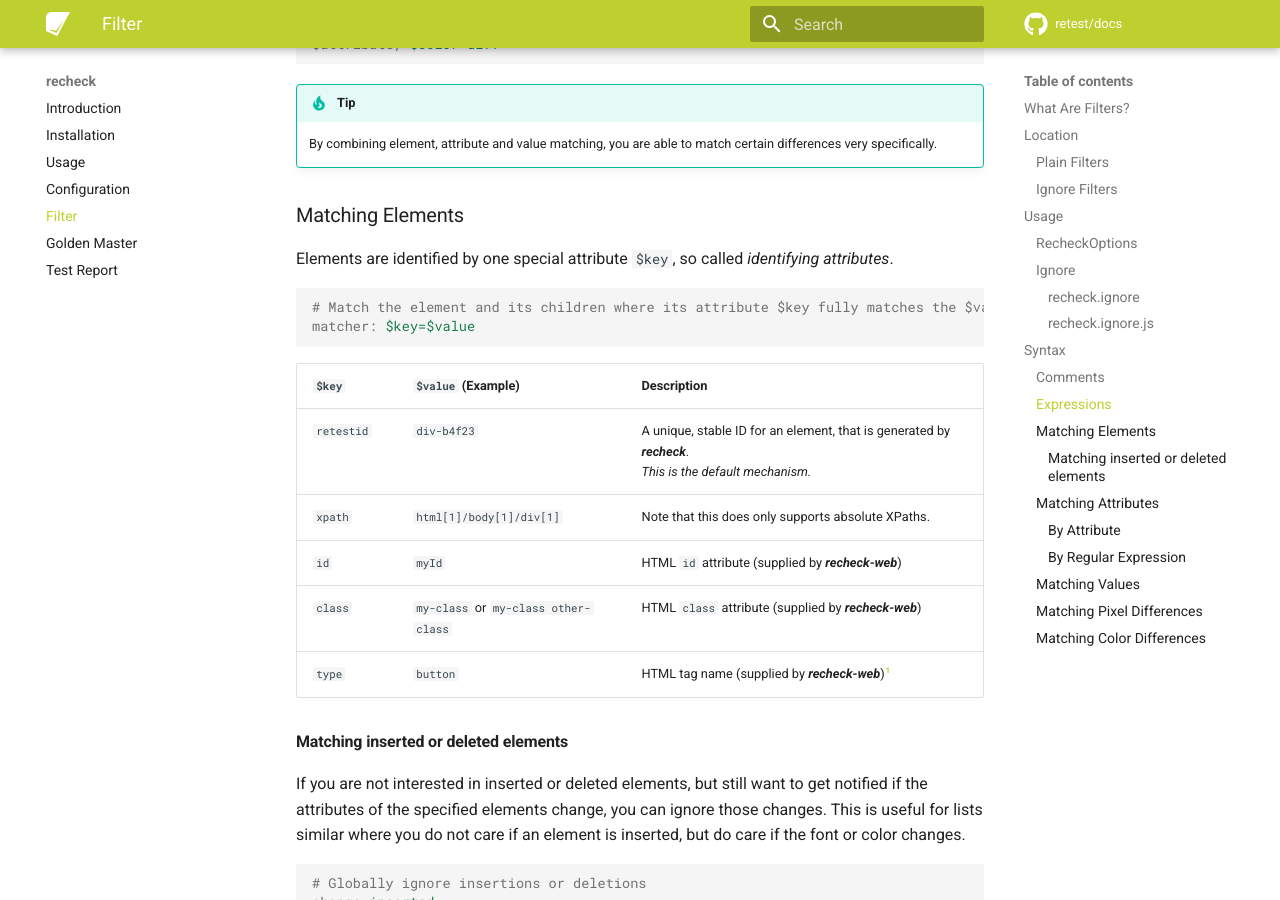
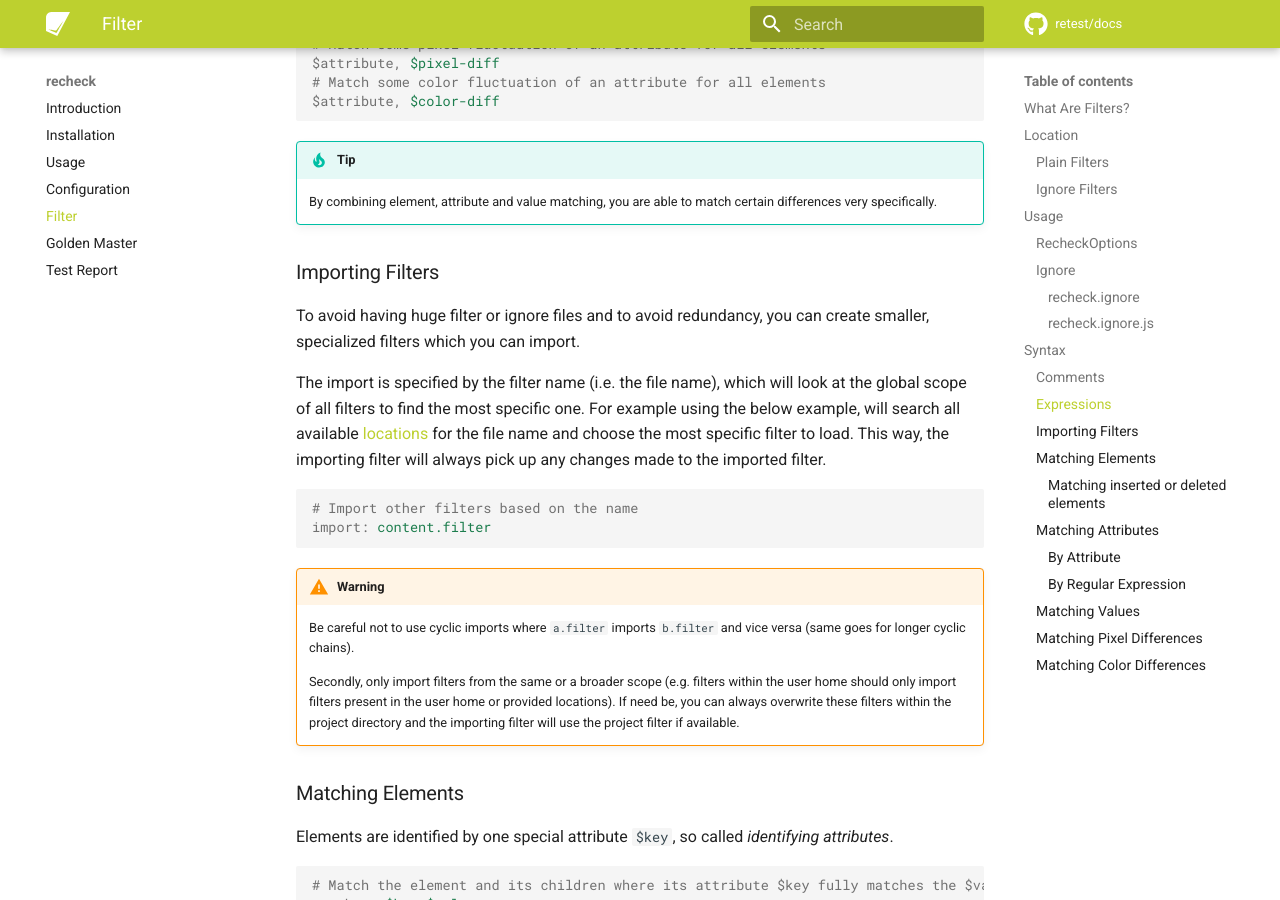
Before and after one commit to retest/docs, an MkDocs documentation site: the page built from docs/recheck/usage/filter.md, in a window 1280 px wide and 900 px high, scrolled down 4895 px. Built offline with MkDocs 1.6.1 and Material for MkDocs 9.7.7, drawn with Linux system fonts in a browser that asks for light colours; comment, search, counter and statistics services are not loaded; some of the changed text lies outside the part shown.

Commit message:
Describe how importing works
as that was not done before for some reason

````diff
--- a/docs/recheck/usage/filter.md
+++ b/docs/recheck/usage/filter.md
@@ -139,6 +139,9 @@ A filter is built up using one or multiple expressions. By chaining multiple exp
 We currently support these individual expressions. Please refer to the more in detail descriptions below:
 
 ```properties
+# Import filters
+$import
+
 # Match any element
 $element
 # Match any attribute
@@ -189,6 +192,22 @@ $attribute, $color-diff
 
 !!! tip
     By combining element, attribute and value matching, you are able to match certain differences very specifically.
+
+### Importing Filters
+
+To avoid having huge filter or ignore files and to avoid redundancy, you can create smaller, specialized filters which you can import.
+
+The import is specified by the filter name (i.e. the file name), which will look at the global scope of all filters to find the most specific one. For example using the below example, will search all available [locations](#location) for the file name and choose the most specific filter to load. This way, the importing filter will always pick up any changes made to the imported filter.
+
+```properties
+# Import other filters based on the name
+import: content.filter
+```
+
+!!! warning
+    Be careful not to use cyclic imports where `a.filter` imports `b.filter` and vice versa (same goes for longer cyclic chains).
+
+    Secondly, only import filters from the same or a broader scope (e.g. filters within the user home should only import filters present in the user home or provided locations). If need be, you can always overwrite these filters within the project directory and the importing filter will use the project filter if available.
 
 ### Matching Elements
 
````
